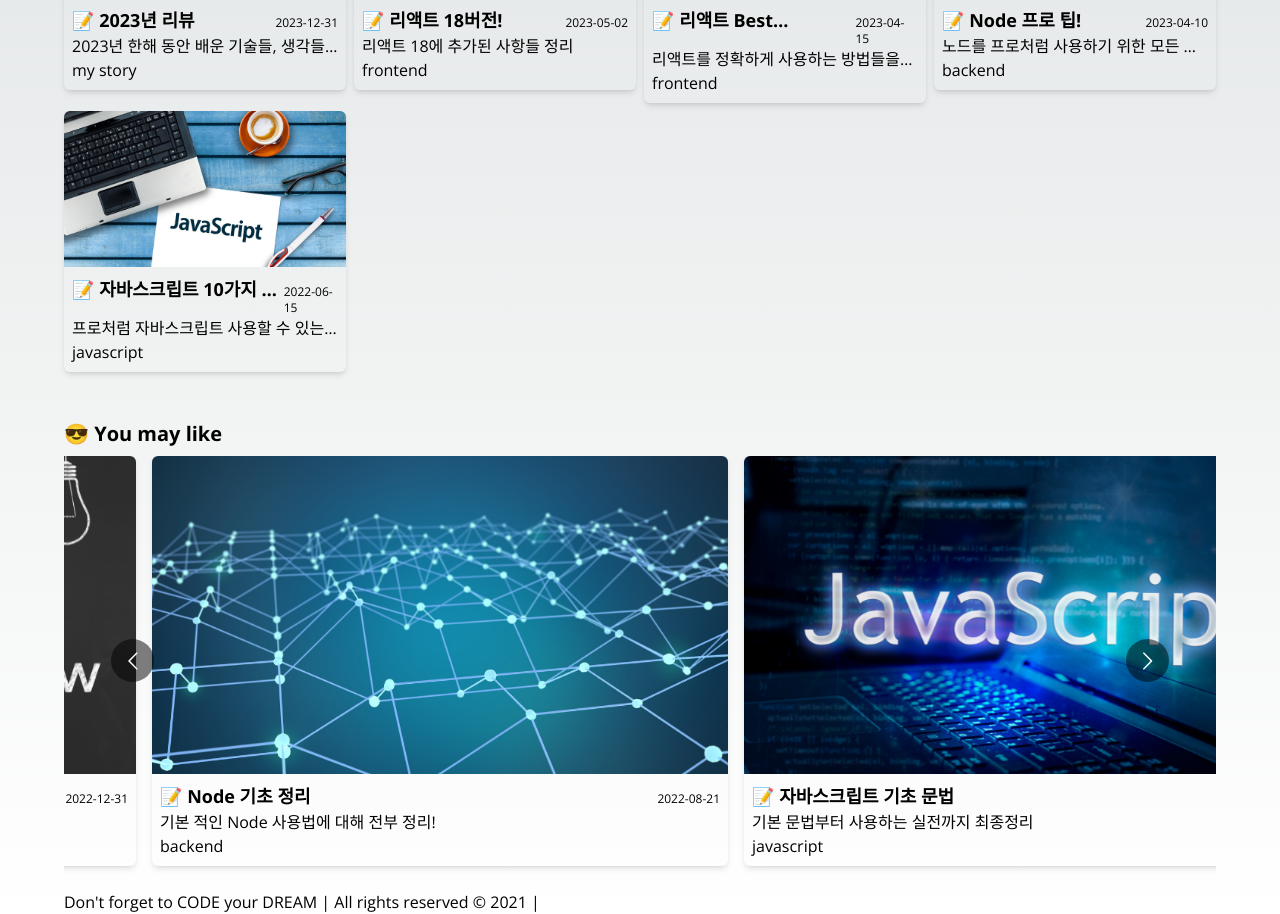
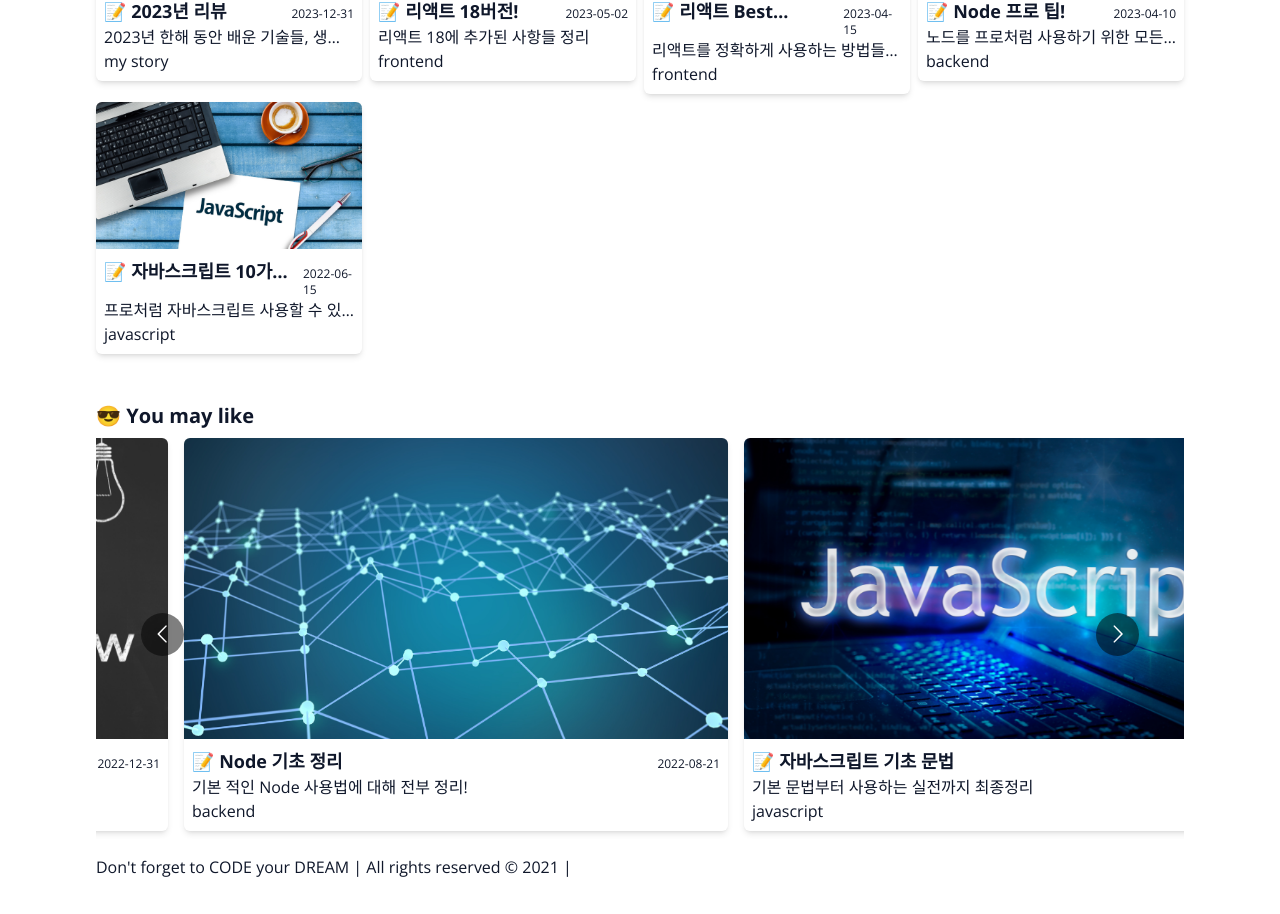
Before and after one commit to sangmin4208/my-blog, a Next.js app: page / in a window 1280 px wide. Shown: the part 664-1578 px from the top of the page. After the commit the page ends 1543 px from the top, so only its background shows below. Built offline with nearby package versions, Linux system fonts and the light colour scheme.

Commit message:
🎨 shadcn-ui 적용

```diff
--- a/package.json
+++ b/package.json
@@ -13,8 +13,11 @@
     "@types/react": "^18.2.10",
     "@types/react-dom": "18.2.4",
     "autoprefixer": "10.4.14",
+    "class-variance-authority": "^0.6.0",
+    "clsx": "^1.2.1",
     "eslint": "8.42.0",
     "eslint-config-next": "13.4.4",
+    "lucide-react": "^0.244.0",
     "next": "13.4.4",
     "postcss": "8.4.24",
     "react": "18.2.0",
@@ -24,7 +27,10 @@
     "react-multi-carousel": "^2.8.4",
     "remark-gfm": "^3.0.1",
     "server-only": "^0.0.1",
+    "sharp": "^0.32.1",
+    "tailwind-merge": "^1.13.2",
     "tailwindcss": "3.3.2",
+    "tailwindcss-animate": "^1.0.6",
     "typescript": "5.1.3"
   },
   "devDependencies": {
--- a/src/app/globals.css
+++ b/src/app/globals.css
@@ -2,27 +2,80 @@
 @tailwind components;
 @tailwind utilities;
 
-:root {
-  --foreground-rgb: 0, 0, 0;
-  --background-start-rgb: 214, 219, 220;
-  --background-end-rgb: 255, 255, 255;
-}
+@layer base {
+  :root {
+    --background: 0 0% 100%;
+    --foreground: 222.2 47.4% 11.2%;
 
-@media (prefers-color-scheme: dark) {
-  :root {
-    --foreground-rgb: 255, 255, 255;
-    --background-start-rgb: 0, 0, 0;
-    --background-end-rgb: 0, 0, 0;
+    --muted: 210 40% 96.1%;
+    --muted-foreground: 215.4 16.3% 46.9%;
+
+    --popover: 0 0% 100%;
+    --popover-foreground: 222.2 47.4% 11.2%;
+
+    --card: 0 0% 100%;
+    --card-foreground: 222.2 47.4% 11.2%;
+
+    --border: 214.3 31.8% 91.4%;
+    --input: 214.3 31.8% 91.4%;
+
+    --primary: 222.2 47.4% 11.2%;
+    --primary-foreground: 210 40% 98%;
+
+    --secondary: 210 40% 96.1%;
+    --secondary-foreground: 222.2 47.4% 11.2%;
+
+    --accent: 210 40% 96.1%;
+    --accent-foreground: 222.2 47.4% 11.2%;
+
+    --destructive: 0 100% 50%;
+    --destructive-foreground: 210 40% 98%;
+
+    --ring: 215 20.2% 65.1%;
+
+    --radius: 0.5rem;
+  }
+
+  .dark {
+    --background: 224 71% 4%;
+    --foreground: 213 31% 91%;
+
+    --muted: 223 47% 11%;
+    --muted-foreground: 215.4 16.3% 56.9%;
+
+    --popover: 224 71% 4%;
+    --popover-foreground: 215 20.2% 65.1%;
+
+    --card: 224 71% 4%;
+    --card-foreground: 213 31% 91%;
+
+    --border: 216 34% 17%;
+    --input: 216 34% 17%;
+
+    --primary: 210 40% 98%;
+    --primary-foreground: 222.2 47.4% 1.2%;
+
+    --secondary: 222.2 47.4% 11.2%;
+    --secondary-foreground: 210 40% 98%;
+
+    --accent: 216 34% 17%;
+    --accent-foreground: 210 40% 98%;
+
+    --destructive: 0 63% 31%;
+    --destructive-foreground: 210 40% 98%;
+
+    --ring: 216 34% 17%;
+
+    --radius: 0.5rem;
   }
 }
 
-body {
-  color: rgb(var(--foreground-rgb));
-  background: linear-gradient(
-      to bottom,
-      transparent,
-      rgb(var(--background-end-rgb))
-    )
-    rgb(var(--background-start-rgb));
-  min-height: 100vh;
+@layer base {
+  * {
+    @apply border-border;
+  }
+  body {
+    @apply bg-background text-foreground;
+    font-feature-settings: "rlig" 1, "calt" 1;
+  }
 }
--- a/src/app/layout.tsx
+++ b/src/app/layout.tsx
@@ -1,19 +1,19 @@
-import Footer from "./components/footer";
-import Header from "./components/header";
-import "./globals.css";
-import { Open_Sans } from "next/font/google";
+import Footer from "./components/footer"
+import Header from "./components/header"
+import { Open_Sans } from "next/font/google"
 
-const open_sans = Open_Sans({ subsets: ["latin"] });
+const open_sans = Open_Sans({ subsets: ["latin"] })
+import "./globals.css"
 
 export const metadata = {
   title: "Create Next App",
   description: "Generated by create next app",
-};
+}
 
 export default function RootLayout({
   children,
 }: {
-  children: React.ReactNode;
+  children: React.ReactNode
 }) {
   return (
     <html lang="en">
@@ -27,5 +27,5 @@
         <Footer />
       </body>
     </html>
-  );
+  )
 }
--- /dev/null
+++ b/src/lib/utils.ts
@@ -0,0 +1,6 @@
+import { ClassValue, clsx } from "clsx"
+import { twMerge } from "tailwind-merge"
+
+export function cn(...inputs: ClassValue[]) {
+  return twMerge(clsx(inputs))
+}
--- a/tailwind.config.js
+++ b/tailwind.config.js
@@ -1,18 +1,75 @@
 /** @type {import('tailwindcss').Config} */
 module.exports = {
+  darkMode: ["class"],
   content: [
     "./src/pages/**/*.{js,ts,jsx,tsx,mdx}",
     "./src/components/**/*.{js,ts,jsx,tsx,mdx}",
     "./src/app/**/*.{js,ts,jsx,tsx,mdx}",
   ],
   theme: {
+    container: {
+      center: true,
+      padding: "2rem",
+      screens: {
+        "2xl": "1400px",
+      },
+    },
     extend: {
-      backgroundImage: {
-        "gradient-radial": "radial-gradient(var(--tw-gradient-stops))",
-        "gradient-conic":
-          "conic-gradient(from 180deg at 50% 50%, var(--tw-gradient-stops))",
+      colors: {
+        border: "hsl(var(--border))",
+        input: "hsl(var(--input))",
+        ring: "hsl(var(--ring))",
+        background: "hsl(var(--background))",
+        foreground: "hsl(var(--foreground))",
+        primary: {
+          DEFAULT: "hsl(var(--primary))",
+          foreground: "hsl(var(--primary-foreground))",
+        },
+        secondary: {
+          DEFAULT: "hsl(var(--secondary))",
+          foreground: "hsl(var(--secondary-foreground))",
+        },
+        destructive: {
+          DEFAULT: "hsl(var(--destructive))",
+          foreground: "hsl(var(--destructive-foreground))",
+        },
+        muted: {
+          DEFAULT: "hsl(var(--muted))",
+          foreground: "hsl(var(--muted-foreground))",
+        },
+        accent: {
+          DEFAULT: "hsl(var(--accent))",
+          foreground: "hsl(var(--accent-foreground))",
+        },
+        popover: {
+          DEFAULT: "hsl(var(--popover))",
+          foreground: "hsl(var(--popover-foreground))",
+        },
+        card: {
+          DEFAULT: "hsl(var(--card))",
+          foreground: "hsl(var(--card-foreground))",
+        },
+      },
+      borderRadius: {
+        lg: "var(--radius)",
+        md: "calc(var(--radius) - 2px)",
+        sm: "calc(var(--radius) - 4px)",
+      },
+      keyframes: {
+        "accordion-down": {
+          from: { height: 0 },
+          to: { height: "var(--radix-accordion-content-height)" },
+        },
+        "accordion-up": {
+          from: { height: "var(--radix-accordion-content-height)" },
+          to: { height: 0 },
+        },
+      },
+      animation: {
+        "accordion-down": "accordion-down 0.2s ease-out",
+        "accordion-up": "accordion-up 0.2s ease-out",
       },
     },
   },
-  plugins: [require("@tailwindcss/typography")],
+  plugins: [require("tailwindcss-animate"), require("@tailwindcss/typography")],
 }
```
Also changed, not shown: 2 other files (tests, documents, lock files or other folders).
